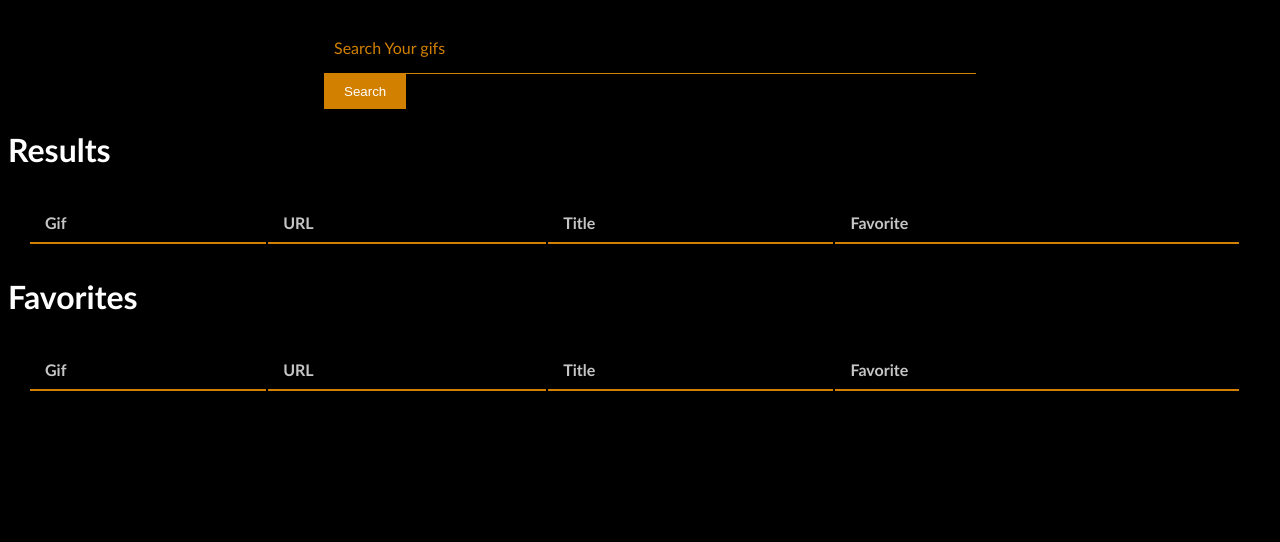
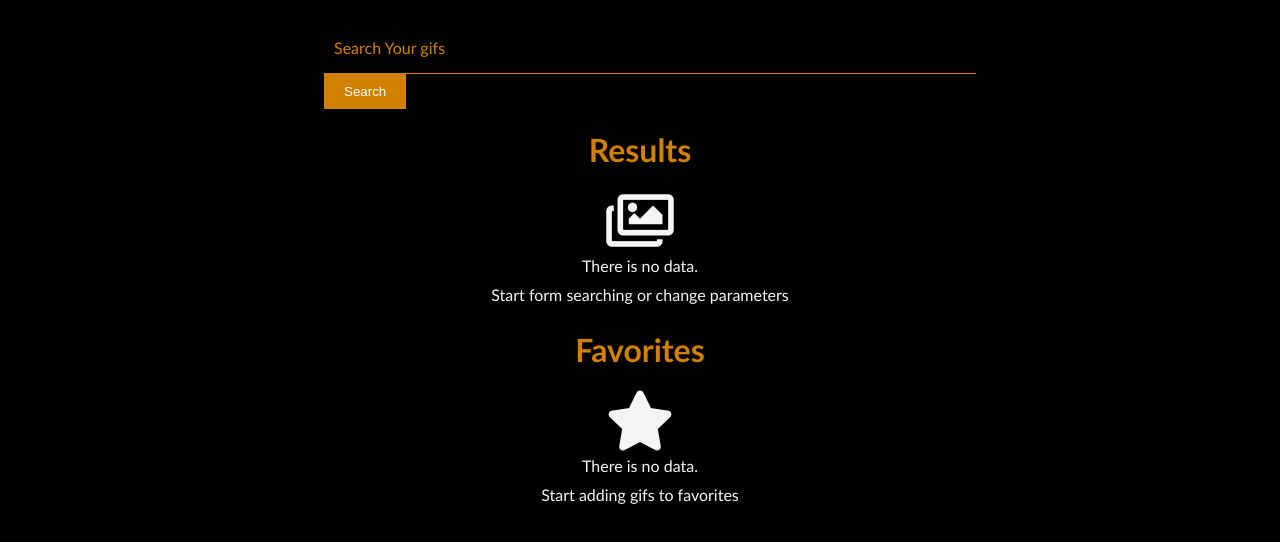
Before and after one commit to Damian-Czarnota/gif-searcher, a Vue app: page / in a window 1280 px wide. Shown: the top 542 px of the page. Built offline with nearby package versions, Linux system fonts and the light colour scheme.

Commit message:
Adds function to add/remove favorite gif

```diff
--- a/src/containers/GifSearcher.vue
+++ b/src/containers/GifSearcher.vue
@@ -1,10 +1,24 @@
 <template>
   <div>
     <Searcher @change-gif-name="getGifsComponent"/>
-    <h1>Results</h1>
-    <Grid :config="config" :data="gifsArray" @add-to-favorite="addToFavorites" @remove-from-favorite="removeFromFavorites"/>
-    <h1>Favorites</h1>
-    <Grid :config="config" :data="favoritesArray" @add-to-favorite="addToFavorites" @remove-from-favorite="removeFromFavorites"/>
+      <div class="header-center">
+          <h1>Results</h1>
+      </div>
+    <Grid v-if="gifsArray.length>0" :config="config" :data="gifsArray" @add-to-favorite="addToFavorites" @remove-from-favorite="removeFromFavorites"/>
+      <div v-if="gifsArray.length===0" class="empty-info">
+          <i class="far fa-images"></i>
+          <p>There is no data.</p>
+          <p>Start form searching or change parameters</p>
+      </div>
+      <div class="header-center">
+        <h1>Favorites</h1>
+    </div>
+    <Grid v-if="favoritesArray.length>0" :config="config" :data="favoritesArray" @add-to-favorite="addToFavorites" @remove-from-favorite="removeFromFavorites"/>
+      <div v-if="favoritesArray.length===0" class="empty-info">
+          <i class="fas fa-star"></i>
+          <p>There is no data.</p>
+          <p>Start adding gifs to favorites</p>
+      </div>
   </div>
 </template>
 
@@ -23,38 +37,52 @@ import Grid from '../components/Grid.vue';
 export default class GifSearcher extends Vue {
   private gifName: string = '';
   private gifsArray: Array<{}> = [];
-  private favoritesArray: List<{}> = [];
+  private favoritesArray: Array<{}> = [];
   private config: Array<{}> = [
   { key: 'image_url', title: 'Gif', type: 'image' },
   { key: 'bitly_gif_url', title: 'URL', type: 'code' },
   { key: 'title', title: 'Title', type: 'text' },
   { key: 'favorite', title: 'Favorite', type: 'favorite' },
   ];
+    constructor(){
+        super();
+        if(sessionStorage.getItem('favoritesArray'))
+            this.favoritesArray = JSON.parse(sessionStorage.getItem('favoritesArray'));
+    }
   private getGifsComponent(gifName: string) {
     DataService.getGifs(gifName).then(
             ({data}) => {
               this.gifsArray = data.data;
               this.gifsArray.forEach((item: any, index) => {
                 this.gifsArray[index].image_url = item.images.fixed_height.url;
-                this.gifsArray[index].favorite = false;
+                if(this.favoritesArray)
+                        this.favoritesArray.forEach(el =>{
+                            if(el.id===this.gifsArray[index].id)
+                                this.gifsArray[index].favorite = el.favorite;
+                        })
               });
             },
             (error) => {
                 alert('Something went wrong... Try again later');
             });
   }
-  //@TODO
-  private addToFavorites(item: object) {
+  private addToFavorites(item: any) {
       item.favorite=!item.favorite;
+      Vue.set(this.gifsArray,this.gifsArray.indexOf(item), {...item,favorite:item.favorite})
       this.favoritesArray.push(item);
+      sessionStorage.setItem('favoritesArray',JSON.stringify(this.favoritesArray));
   }
-
-  //@TODO
-  private removeFromFavorites(item: object) {
+  private removeFromFavorites(item: any) {
     item.favorite=!item.favorite;
+      this.gifsArray.forEach(el =>{
+          if(el.id===item.id)
+            el.favorite=item.favorite;
+      });
     this.favoritesArray = this.favoritesArray.filter((el: any) =>{
-              return el!=item;
+            if(el.id!=item.id)
+              return el;
             });
+    sessionStorage.setItem('favoritesArray',JSON.stringify(this.favoritesArray));
   }
 }
 </script>
```
